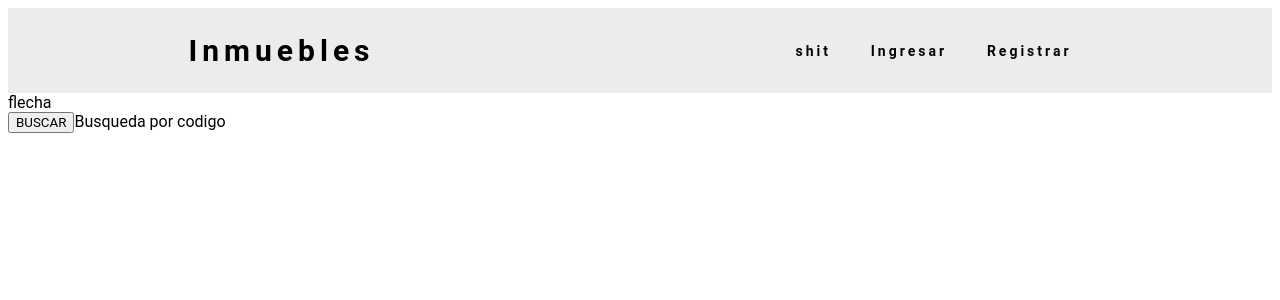
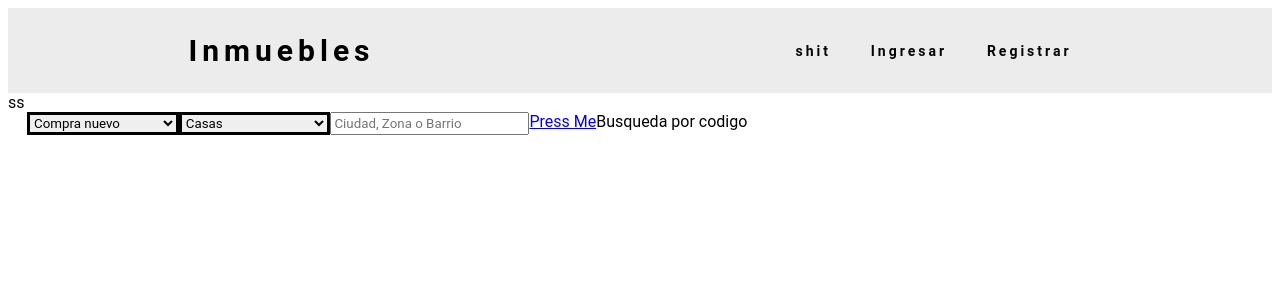
Before and after one commit to DanielR9808/ProyectoInmobiliaria, a React (Create React App) app: page /inmuebles in a window 1280 px wide. Shown: the top 300 px of the page. Built offline with nearby package versions, Linux system fonts and the light colour scheme.

Commit message:
cambios a principal search

```diff
--- a/src/Components/PrincipalSearch/PrincipalSearch.css
+++ b/src/Components/PrincipalSearch/PrincipalSearch.css
@@ -1,4 +1,4 @@
-.Combo-de-inmueble{
+.Immovable-type{
     border: solid;
     border-color: black;
     display: flex;
@@ -6,14 +6,16 @@
     width: 20%;
 }
 
-.checkboxes {
-  display: none;
-  border: 1px #dadada solid;
+.Purchase-type{
+    border: solid;
+    border-color: black;
+    display: flex;
+    justify-content: space-between;
+    width: 20%;
 }
 
-.checkboxes label {
-  display: block;
+.search{
+    display: flex;
+    justify-content: center;
+    width: 60%;
 }
-.checkboxes label:hover {
-  background-color: #1e90ff;
-}
--- a/src/Components/PrincipalSearch/PrincipalSearch.js
+++ b/src/Components/PrincipalSearch/PrincipalSearch.js
@@ -1,47 +1,70 @@
 import React, {useState, useEffect } from 'react'
 import './PrincipalSearch.css'
+import {
+    BrowserRouter as Router,
+    Switch,
+    Route,
+    Link
+} from "react-router-dom";
 
 export default function PrincipalSearch() {
+    const propsObject = {
+        purchaseType: "Compra nuevo",
+        immovableType: "Casas",
+        area : ""
+    }
+    const [isSearchingCode, setIsSearchingCode] = useState(false)
+    const [props, setProps] = useState(propsObject)
+    const immovable = ["Casas","Apartementos","Oficinas","Bodegas","Consultorios","Locales","Lotes","Fincas","Edificio de oficinas","Edificio de apartamentos"]
 
-    const [expanded, setExpanded] = useState(false)
-    const checkboxes = React.createRef()
-    const [isSearchingCode, setIsSearchingCode] = useState(false)
-    const tiposDeInmuebles = ["Casas","Apartementos","Oficinas","Bodegas","Consultorios","Locales","Lotes","Fincas","Edificio de oficinas","Edificio de apartamentos"]
-
-    const displayCheckboxes = () =>{
-        if (expanded) {
-            checkboxes.current.style.display = "none"
-            setExpanded(false)
-        }else{
-            checkboxes.current.style.display = "block"
-            setExpanded(true)
-        }
-    }
 
     if (isSearchingCode) return(
         <div className="search">
             <input type="text"/>
-            <span className="searchById" onClick={() => setIsSearchingCode(false)}>Busqueda por codigo</span>
+            <span className="searchById" onClick={() => setIsSearchingCode(false)}>Busqueda avanzada</span>
         </div>
     )
 
 
     return (
         <div className="search">
-            <div className="Purchase-type">
+            <select className="Purchase-type" onChange={(e) => {
+                let copy = props
+                copy.purchaseType = e.target
+                setProps(copy)
+            }}>
+                <option>Compra nuevo</option>
+                <option>Compra usado</option>
+                <option>Compra nuevo y usado</option>
+                <option>Arriendo</option>
+            </select>
+            <select className="Immovable-type" onChange={(e) => {
+                let copy = props
+                copy.immovableType = e.target
+                setProps(copy)
+            }}>
+                {immovable.map(elemento =>{
+                    return <option>{elemento}</option>
+                })}
+            </select>
+            <input type="text" placeholder="Ciudad, Zona o Barrio" onChange={(e) =>{
+                let copy = props
+                copy.area = e.target
+                setProps(copy)
+            }}/>
 
-            </div>
-            <div className="Immovable-type" onClick={displayCheckboxes}>
-                <div className="arrow">
-                    flecha
-                </div>
-            </div>
-            <div className="checkboxes" ref={checkboxes}>
-                {tiposDeInmuebles.forEach(inmueble =>{
-                    return <input type="checkbox"/>
-                })}
-            </div>
-            <button>BUSCAR</button>
+            <Router>
+                <Link
+                    to={{
+                        pathname: "/inmuebles",
+                        state: {
+                            hello: "Hello World"
+                        }
+                    }}>
+                    Press Me
+</Link>
+            </Router>
+
             <span className="searchById" onClick={() => setIsSearchingCode(true)}>Busqueda por codigo</span>
         </div>
     )
--- a/src/Containers/HomePage.js
+++ b/src/Containers/HomePage.js
@@ -4,6 +4,8 @@ import Nav from '../Components/Nav/Nav'
 import Login from '../Components/LoginRegister/Login'
 import Register from '../Components/LoginRegister/Register'
 import PrincipalSearch from '../Components/PrincipalSearch/PrincipalSearch'
+
+import immovableComp from '../Containers/immovableComp'
 
 export default function HomePage() {
     return (
@@ -13,6 +15,7 @@ export default function HomePage() {
                 <Switch>
                     <Route path="/login" component={Login}></Route>
                     <Route path="/register" component={Register}></Route>
+                    <Route path="/inmuebles" component={immovableComp}></Route>
                 </Switch>
             </Router>
             <PrincipalSearch></PrincipalSearch>
--- /dev/null
+++ b/src/Containers/immovableComp.js
@@ -0,0 +1,10 @@
+import React from 'react'
+
+export default function immovableComp({props}) {
+    console.log(props)
+    return (
+        <div>
+            ss
+        </div>
+    )
+}
```
